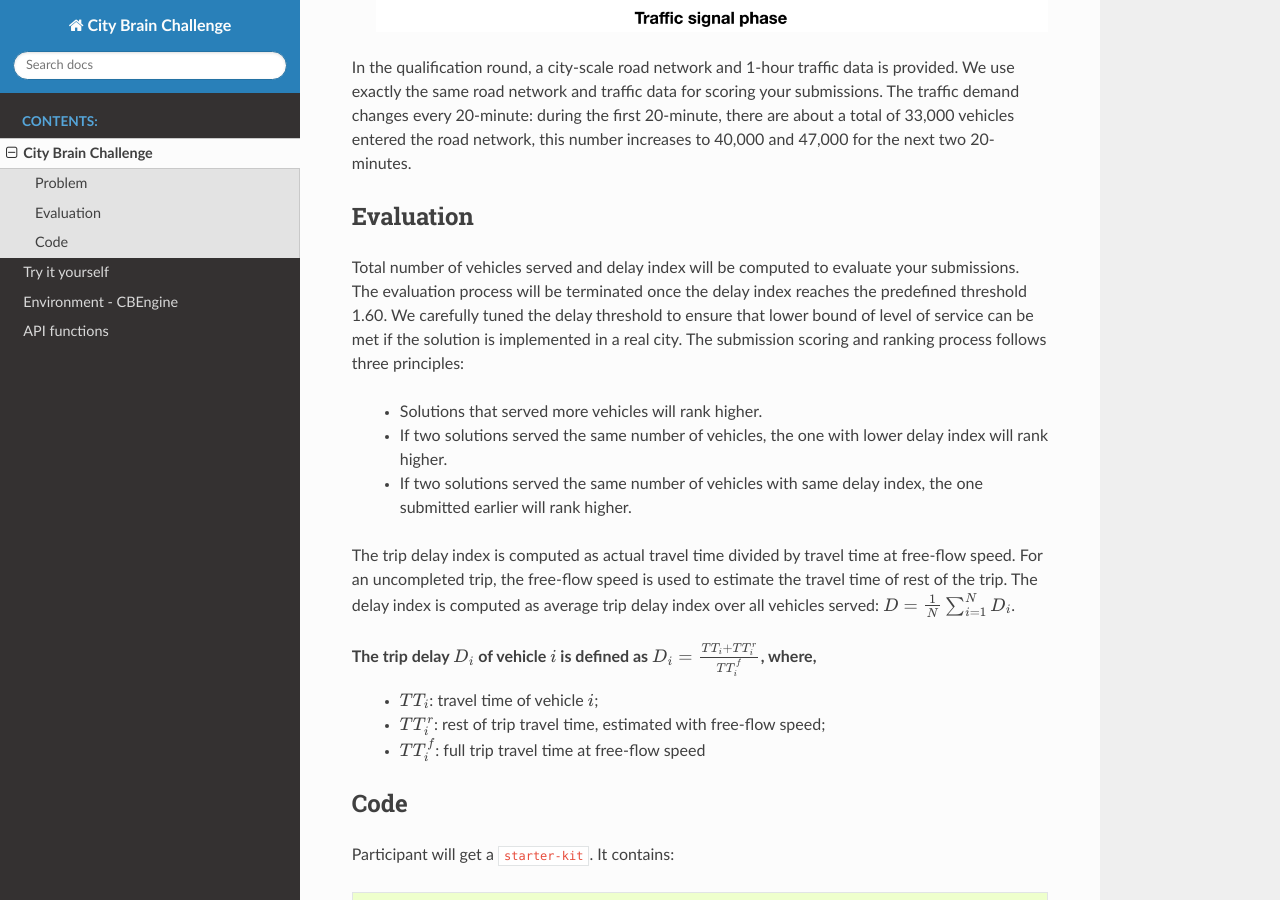
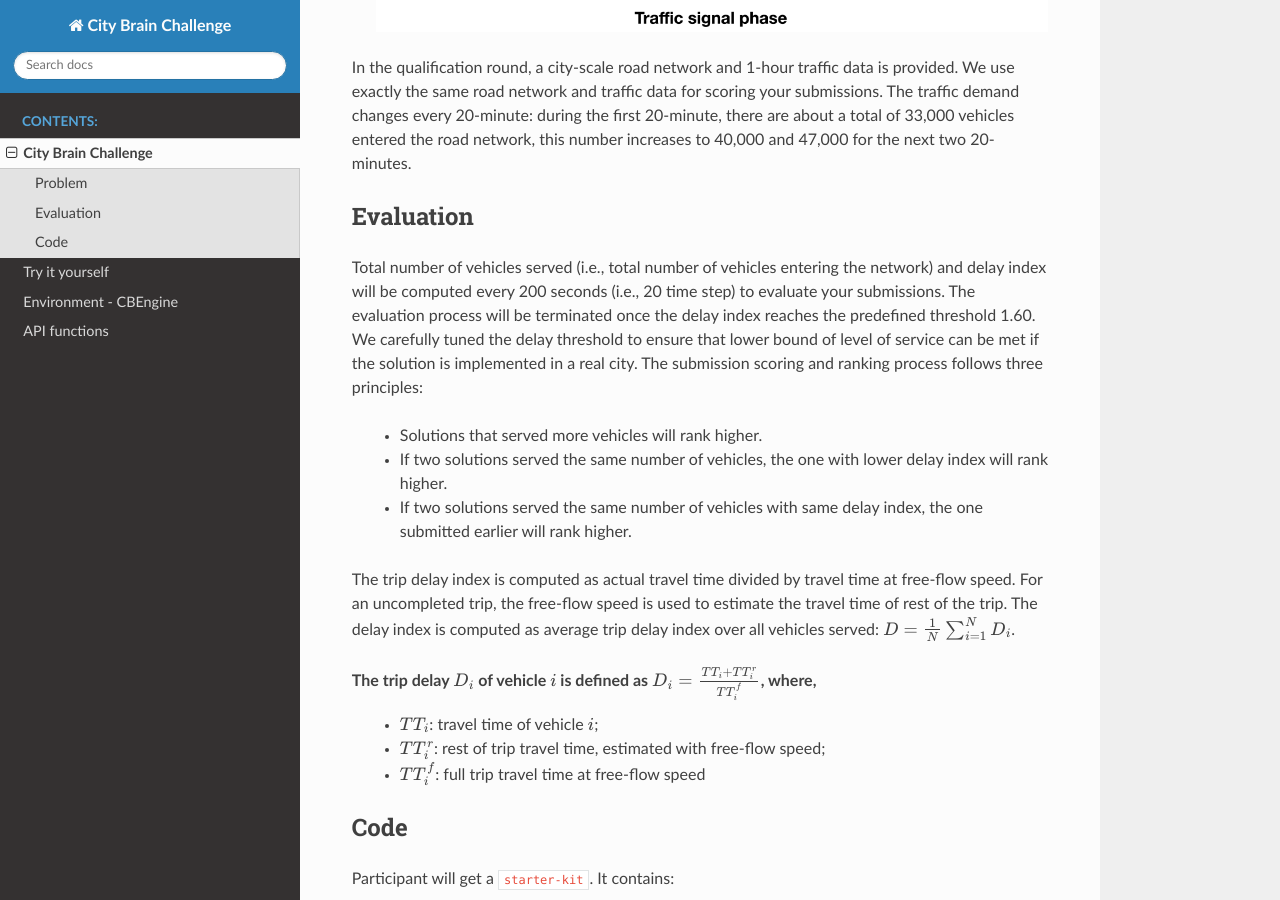
Before and after one commit to CityBrainChallenge/KDDCup2021-CityBrainChallenge, a Sphinx documentation site: the page built from docs/city-brain-challenge.rst, in a window 1280 px wide and 900 px high, scrolled down 1079 px. Built offline with Sphinx 7.4.7 and the Read the Docs theme 2.0.0, drawn with Linux system fonts in a browser that asks for light colours.

Commit message:
Update city-brain-challenge.rst

```diff
--- a/docs/city-brain-challenge.rst
+++ b/docs/city-brain-challenge.rst
@@ -25,7 +25,7 @@ In the qualification round, a city-scale road network and 1-hour traffic data is
 Evaluation
 ===============
 
-Total number of vehicles served and delay index will be computed to evaluate your submissions. The evaluation process will be terminated once the delay index reaches the predefined threshold 1.60. We carefully tuned the delay threshold to ensure that lower bound of level of service can be met if the solution is implemented in a real city.
+Total number of vehicles served (i.e., total number of vehicles entering the network) and delay index will be computed every 200 seconds (i.e., 20 time step) to evaluate your submissions. The evaluation process will be terminated once the delay index reaches the predefined threshold 1.60. We carefully tuned the delay threshold to ensure that lower bound of level of service can be met if the solution is implemented in a real city.
 The submission scoring and ranking process follows three principles:
 
  - Solutions that served more vehicles will rank higher.
```
